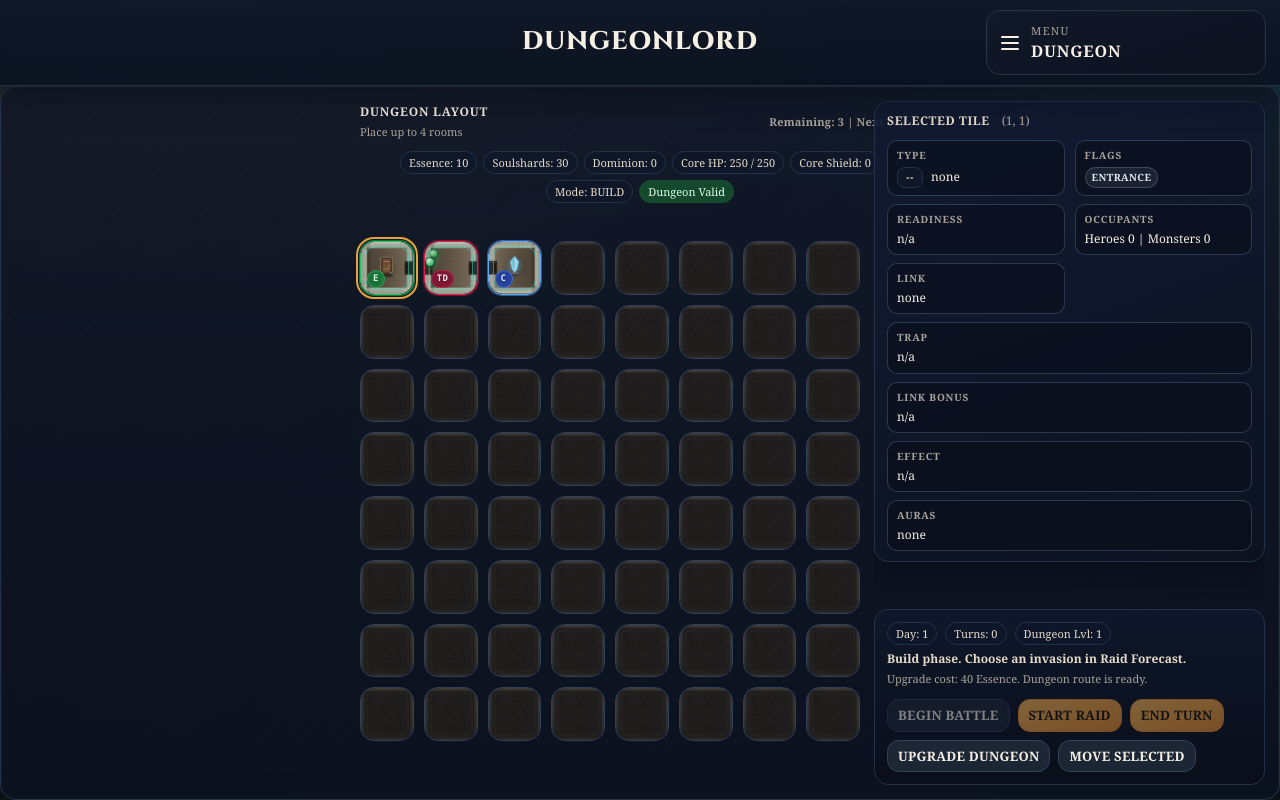
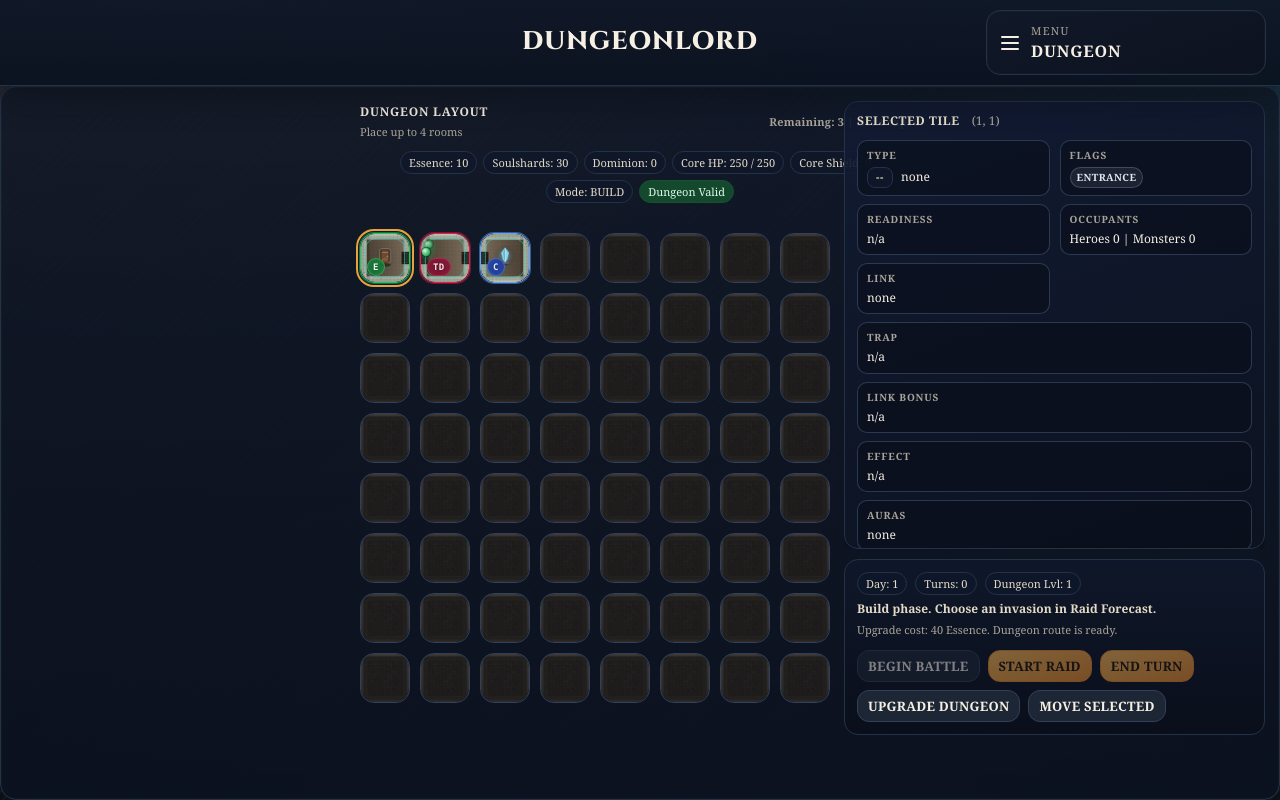
Before and after one commit to deavonthebunny-hub/Dungeonlord, a React (Vite) app: page / in a window 1280 px wide. Built offline with nearby package versions, Linux system fonts and the light colour scheme; a web font is replaced by a local one.

Commit message:
Updated w/ Increase UI Scaling

```diff
--- a/src/App.css
+++ b/src/App.css
@@ -1942,7 +1942,7 @@ button.entityItem {
   }
 
   .layout {
-    --dungeon-center-offset: clamp(140px, 14vh, 176px);
+    --dungeon-center-offset: clamp(132px, 13vh, 164px);
     flex: 1 1 auto;
     height: auto;
     min-height: 0;
@@ -2005,7 +2005,7 @@ button.entityItem {
     min-height: 0;
     height: 100%;
     display: grid;
-    grid-template-columns: minmax(410px, 500px) minmax(230px, 1fr);
+    grid-template-columns: minmax(390px, 470px) minmax(230px, 1fr);
     grid-template-rows: minmax(0, 1fr);
     align-items: stretch;
     justify-items: center;
@@ -2030,7 +2030,7 @@ button.entityItem {
     grid-column: 1;
     grid-row: 1;
     order: 0;
-    width: min(100%, 500px, calc(100vh - 240px));
+    width: min(100%, 470px, calc(100vh - 270px));
     min-height: 0;
     margin-top: var(--dungeon-center-offset);
     align-self: start;
@@ -2040,8 +2040,9 @@ button.entityItem {
   .dungeonGutter {
     order: 0;
     width: 100%;
-    flex: 1 1 auto;
+    flex: 0 1 auto;
     min-height: 0;
+    max-height: min(56vh, calc(100% - 230px));
     height: auto;
     justify-content: flex-start;
     overflow: hidden;
@@ -2114,7 +2115,7 @@ button.entityItem {
   }
 
   .dungeonBody {
-    grid-template-columns: minmax(430px, 500px) minmax(300px, 1fr);
+    grid-template-columns: minmax(390px, 470px) minmax(300px, 1fr);
     gap: 14px;
   }
 }
```
